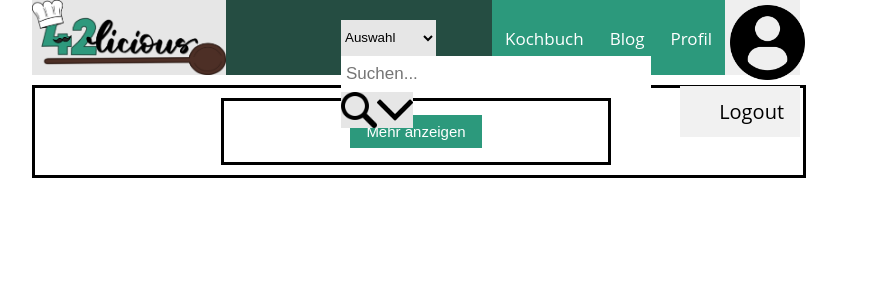
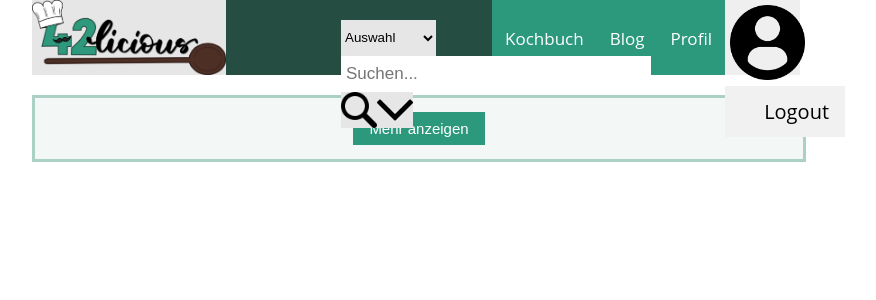
Before and after one commit to Hyphiin/thmProject_42licious, a PHP site: page /externFiles/Suche.php in a window 1280 px wide, after a click that opens the changed part. Shown: the top 300 px of the page, without its empty margins (224-1100 px from the left). Run offline with PHP 8.4, Linux system fonts and the light colour scheme; the visitor is signed in with stand-in values (Sample User, id 1); data that the repository does not hold is empty.

Commit message:
HübschiHübschHübsch :3
Css angepasst bis jetzt, wenn was hässlich einfach sagen, Dulli out.

```diff
--- a/css/blog_css/blogErstellen.css
+++ b/css/blog_css/blogErstellen.css
@@ -7,6 +7,9 @@
     flex-wrap: nowrap;
     flex-direction: column;
     justify-content: center;
+    border-color: #ABD1C7;
+    background-color: #F3F7F6;
+
 }
 
 #create-blog{
--- a/css/blog_css/blogUSER.css
+++ b/css/blog_css/blogUSER.css
@@ -22,6 +22,9 @@
 
 .blog-list .blog-preview{
     display: none;
+    background-color: #FFFFFF;
+    border-color: #4D2F25;
+    border-width: 2px;
 
 }
 
--- a/css/forms_css/anmeldeFormular.css
+++ b/css/forms_css/anmeldeFormular.css
@@ -7,6 +7,8 @@
     flex-wrap: nowrap;
     flex-direction: column;
     justify-content: center;
+    border-color: #ABD1C7;
+    background-color: #F3F7F6;
 }
 
 #top-buttons{
@@ -15,6 +17,10 @@
     flex-wrap: nowrap;
     flex-direction: row;
     justify-content: space-between;
+}
+
+form input.button{
+    margin-top: 20px;
 }
 
 #main-content{
--- a/css/general.css
+++ b/css/general.css
@@ -6,7 +6,6 @@ body {
 }
 
 h1 {
-
     color: #4D2F25;
 }
 
@@ -26,7 +25,6 @@ h5{
     height: auto;
     display: flex;
     flex-wrap: wrap;
-    border-style: solid;
     justify-content: center;
 }
 
@@ -34,7 +32,6 @@ h5{
     width: 100%;
     margin: 10px 25% 10px auto;
     height: auto;
-    border-style: solid;
     display: flex;
     flex-wrap: nowrap;
     flex-direction: column;
@@ -98,7 +95,6 @@ a {
 
 
 .main-content {
-    width: 50%;
     margin: 10px 25% 10px auto;
     height: auto;
     border-style: solid;
@@ -106,6 +102,9 @@ a {
     flex-wrap: nowrap;
     flex-direction: column;
     justify-content: center;
+    width: 100%;
+    border-color: #ABD1C7;
+    background-color: #F3F7F6;
 }
 
 a {
--- a/css/index.css
+++ b/css/index.css
@@ -3,8 +3,8 @@
     margin: 10px;
     width: 45%;
     height: auto;
-    border: 3px solid #4D2F25;
-
+    border: 3px solid #ABD1C7;
+    background-color: #F3F7F6;
 }
  .index-title{
      display: flex;
--- a/css/kommentare_css/kommentar.css
+++ b/css/kommentare_css/kommentar.css
@@ -3,6 +3,8 @@ textarea {
     width: 98%;
     height: 100px;
     resize: none;
+    border-color: #4D2F25;
+    border-width: 2px;
 }
 
 .timestamp {
@@ -16,7 +18,9 @@ textarea {
 .comment {
     margin: 5px 0;
     border-style: solid;
-    border-width: 1px;
+    border-width: 2px;
+    background-color: #FFFFFF;
+    border-color: #4D2F25;
 }
 
 
--- a/css/navigation.css
+++ b/css/navigation.css
@@ -62,6 +62,7 @@
 .search {
 
 }
+
 
 .searchBar {
     position: absolute;
@@ -128,21 +129,25 @@ form.search::after {
     padding: 0;
     border: none;
     cursor: pointer;
+    z-index: 500;
 }
 
 .dropbtn:hover {
     background-color: #BDBDBD;
+    z-index: 500;
 }
 
 .dropdown {
     float: right;
     width: 75px;
     height: 75px;
+    z-index: 500;
 }
 
 .dropdown img {
     width: 75px;
     height: 75px;
+    z-index: 500;
 }
 
 .dropdown-content {
@@ -151,7 +156,7 @@ form.search::after {
     margin-top: -5px;
     background-color: #f1f1f1;
     min-width: 120px;
-    z-index: 1;
+    z-index: 500;
 }
 
 .dropdown-content a {
@@ -160,14 +165,23 @@ form.search::after {
     text-decoration: none;
     display: block;
     text-align: right;
+    z-index: 500;
+}
+
+.dropdown-content.show{
+    z-index: 500;
+    overflow: auto;
+    position: fixed;
 }
 
 .dropdown a:hover {
     background-color: #BDBDBD;
+    z-index: 500;
 }
 
 .show {
     display: block;
+    z-index: 500;
 }
 
 /**********************************************************************************************/
--- a/css/nosess.css
+++ b/css/nosess.css
@@ -7,6 +7,8 @@
     flex-wrap: nowrap;
     flex-direction: column;
     justify-content: center;
+    border-color: #ABD1C7;
+    background-color: #F3F7F6;
 }
 
 #bottom-buttons{
--- a/css/profil_css/profil_ansicht.css
+++ b/css/profil_css/profil_ansicht.css
@@ -1,5 +1,5 @@
 #main-content{
-    width: 80%;
+    width: 100%;
     margin: 10px 25% 10px auto;
     height: auto;
     border-style: solid;
@@ -7,6 +7,8 @@
     flex-wrap: nowrap;
     flex-direction: column;
     justify-content: center;
+    border-color: #ABD1C7;
+    background-color: #F3F7F6;
 }
 
 #top-buttons{
@@ -40,6 +42,8 @@ text-align: center;
     justify-content: center;
     flex-wrap: nowrap;
     flex-direction: column;
+    background-color: #FFFFFF;
+    border-color: #4D2F25;
 }
 #BildUndButtons{
     display: flex;
@@ -86,6 +90,8 @@ text-align: center;
     flex-direction: column;
     justify-content: center;
     align-items: center;
+    background-color: #FFFFFF;
+    border-color: #4D2F25;
 }
 #last_blog{
     margin: 10px;
--- a/css/profil_css/profil_anzeigen.css
+++ b/css/profil_css/profil_anzeigen.css
@@ -26,7 +26,15 @@
 
 .users .profil-preview{
     display: none;
+    background-color: #FFFFFF;
+    border-width: 2px;
+    border-color: #ABD1C7;
 }
+
+.profil-preview:hover{
+    border-color: #4D2F25;
+}
+
 
 .profil-preview-pic {
     margin: 0px 5px;
--- a/css/profil_css/profil_edit.css
+++ b/css/profil_css/profil_edit.css
@@ -7,6 +7,8 @@
     flex-wrap: nowrap;
     flex-direction: column;
     justify-content: center;
+    border-color: #ABD1C7;
+    background-color: #F3F7F6;
 }
 
 #edit-profile{
--- a/css/profil_css/profil_rezept.css
+++ b/css/profil_css/profil_rezept.css
@@ -13,6 +13,8 @@
     display: flex;
     flex-direction: column;
     align-items: center;
+    border-color: #ABD1C7;
+    background-color: #F3F7F6;
 }
 
 #profil_rezept-title{
--- a/css/recipePreview.css
+++ b/css/recipePreview.css
@@ -46,6 +46,7 @@
     justify-content: center;
 }
 
+
 .recipe-container .recipe-preview{
     width: 96%;
 }
--- a/css/rezept_css/rezeptAnsicht.css
+++ b/css/rezept_css/rezeptAnsicht.css
@@ -2,7 +2,7 @@
     width: 100%;
     margin: 10px 25% 10px auto;
     height: auto;
-    border-style: solid;
+    border-color: #FFFFFF;
     display: flex;
     flex-wrap: nowrap;
     flex-direction: column;
@@ -70,7 +70,7 @@ h4 {
 }
 
 .kategorien div {
-    background-color: #2C997C;
+    background-color: #99695A;;
     border: none;
     color: white;
     padding: 8px 16px;
--- a/css/rezept_css/rezeptPreview.css
+++ b/css/rezept_css/rezeptPreview.css
@@ -1,17 +1,29 @@
 .recipe-container .recipe-preview-container {
     display: none;
 }
+
 
 .recipe-preview{
     margin: 10px;
     border-style: solid;
     border-width: 1px;
+
     display: flex;
     flex-direction: row;
     justify-content: space-between;
     cursor: pointer;
     width: 96%;
+    border-width: 2px;
+    background-color: #FFFFFF;
+    border-color: #ABD1C7;
+}
 
+.recipe-preview:hover{
+    border-color: #4D2F25;
+}
+
+.recipe-preview:hover .kategorien div{
+    background-color: #4D2F25;
 }
 
 .recipe-preview-pic {
@@ -39,7 +51,7 @@
 }
 
 .kategorien div {
-    background-color: #2C997C;
+    background-color: #99695A;
     border: none;
     color: white;
     padding: 8px 16px;
--- a/css/suchergebnisse.css
+++ b/css/suchergebnisse.css
@@ -15,7 +15,9 @@
 
 #kochbuchheader{
     text-align: center;
-    border: solid black 1px;
+    border-color: #4D2F25;
+    background-color: #99695A;
+    color: #FFFFFF;
 }
 
 #bottom-buttons{
```
